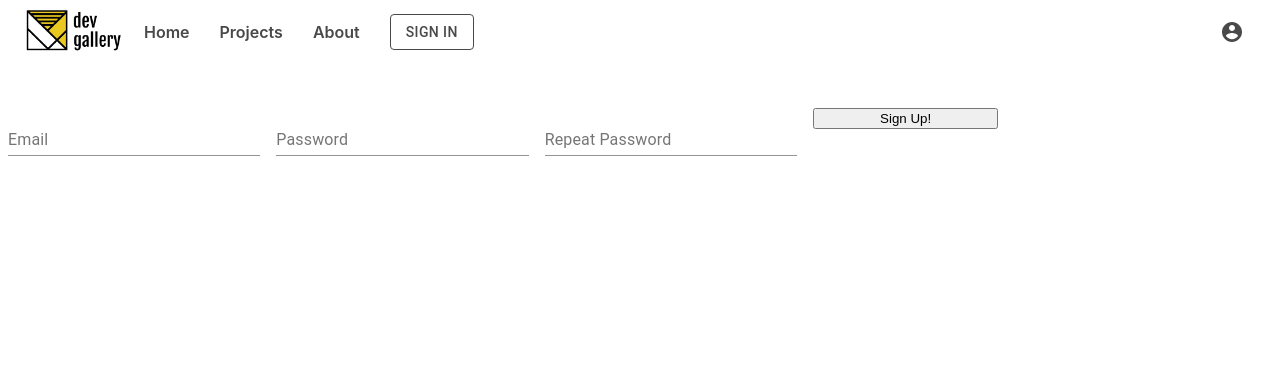
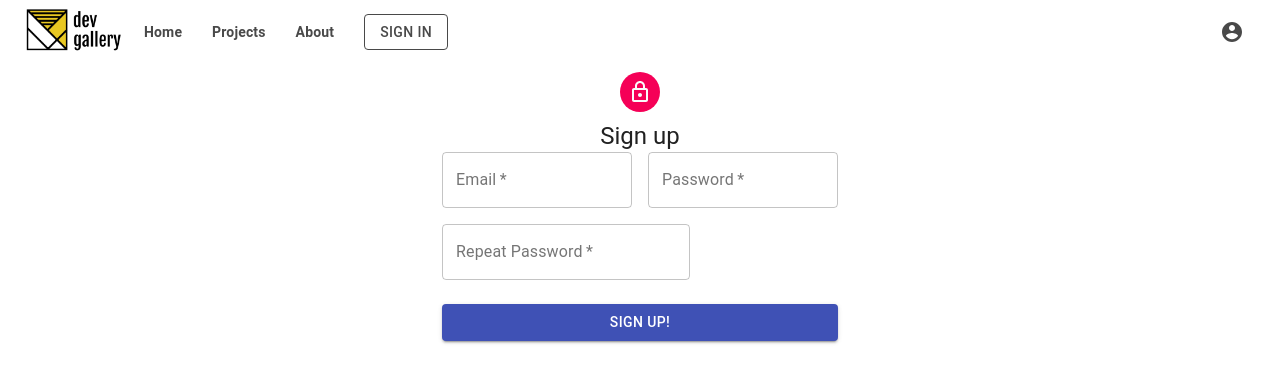
Before and after one commit to leelalaim/final-project, a React (Create React App) app in the folder final-project/frontend/: page /signup in a window 1280 px wide. Shown: the top 382 px of the page. Built offline with nearby package versions, Linux system fonts and the light colour scheme.

Commit message:
added material ui styling to the sign up form and a link in the navbar to the sign up - everything's working

```diff
--- a/final-project/frontend/src/components/NavBar.jsx
+++ b/final-project/frontend/src/components/NavBar.jsx
@@ -76,6 +76,12 @@ const IconButtonStyle = styled(IconButton)`
 const Logo = styled.img`
   width: 100px;
   margin-right: 20px;
+`;
+
+const StyledMenuItem = styled(Link)`
+  text-decoration: none;
+  color: black;
+  padding: 10px;
 `;
 
 export const NavBar = () => {
@@ -172,7 +178,9 @@ export const NavBar = () => {
                 open={open}
                 onClose={handleClose}
               >
-                <MenuItem onClick={logOut}>Sign up</MenuItem>
+                <StyledMenuItem onClick={logOut} to="/signup">
+                  Sign up
+                </StyledMenuItem>
               </Menu>
             </div>
           </StyledToolbar>
--- a/final-project/frontend/src/pages/SignUp.jsx
+++ b/final-project/frontend/src/pages/SignUp.jsx
@@ -2,13 +2,26 @@
 import React from "react";
 import { useState } from "react";
 import { useDispatch, useSelector } from "react-redux";
+
 // import { Link } from "react-router-dom";
 
 import styled from "styled-components/macro";
+// import "./styles.css";
 
 // Material UI
 import { makeStyles } from "@material-ui/core/styles";
 import TextField from "@material-ui/core/TextField";
+import Avatar from "@material-ui/core/Avatar";
+import Button from "@material-ui/core/Button";
+import CssBaseline from "@material-ui/core/CssBaseline";
+// import FormControlLabel from "@material-ui/core/FormControlLabel";
+// import Checkbox from "@material-ui/core/Checkbox";
+// import Link from "@material-ui/core/Link";
+import Grid from "@material-ui/core/Grid";
+// import Box from "@material-ui/core/Box";
+import LockOutlinedIcon from "@material-ui/icons/LockOutlined";
+import Typography from "@material-ui/core/Typography";
+import Container from "@material-ui/core/Container";
 
 // React Toastify
 import { ToastContainer, toast } from "react-toastify";
@@ -18,19 +31,10 @@ import "react-toastify/dist/ReactToastify.css";
 import { fetchSignUp } from "../reducers/user";
 import { user } from "reducers/user";
 
-const useStyles = makeStyles((theme) => ({
-  root: {
-    "& > *": {
-      margin: theme.spacing(1),
-      width: "25ch",
-    },
-  },
-}));
-
-const SignUpForm = styled.section`
-  height: 100vh;
-  margin-top: 100px;
-`;
+// const SignUpForm = styled.section`
+//   height: 100vh;
+//   margin-top: 100px;
+// `;
 
 // const Button = styled.button`
 //   background-color: #f5c81e;
@@ -54,6 +58,114 @@ const SignUpForm = styled.section`
 //   flex-direction: column;
 //   margin: 0 20px;
 // `;
+
+// export const SignUp = () => {
+//   const classes = useStyles();
+//   const dispatch = useDispatch();
+//   const [email, setEmail] = useState("");
+//   const [password, setPassword] = useState("");
+//   const [repeatPassword, setRepeatPassword] = useState("");
+//   let content;
+
+//   let errorMessage = useSelector((store) => store.user.errors);
+//   let emailRedux = useSelector((store) => store.user.email);
+
+//   const successToast = () => toast.success("You have successfully signed up!");
+
+//   const onFormSubmit = (e) => {
+//     e.preventDefault();
+//     if (password !== repeatPassword) {
+//       dispatch(
+//         user.actions.setErrors({
+//           errorCode: "The passwords do not match",
+//           message: "The passwords do not match",
+//         })
+//       );
+//     } else {
+//       dispatch(fetchSignUp(email, password));
+//     }
+//   };
+//   console.log(errorMessage);
+
+//   if (emailRedux === null) {
+//     content = (
+//       <SignUpForm>
+//         <form
+//           onSubmit={onFormSubmit}
+//           className={classes.root}
+//           noValidate
+//           autoComplete="off"
+//         >
+//           <TextField
+//             id="standard-basic"
+//             label="Email"
+//             value={email}
+//             onChange={(e) => setEmail(e.target.value)}
+//           />
+//           <TextField
+//             id="standard-basic"
+//             label="Password"
+//             type="password"
+//             value={password}
+//             onChange={(e) => setPassword(e.target.value)}
+//           />
+//           <TextField
+//             id="standard-basic"
+//             label="Repeat Password"
+//             type="password"
+//             value={repeatPassword}
+//             onChange={(e) => setRepeatPassword(e.target.value)}
+//           />
+//           {/* <ButtonLink to="/upload" onClick={successToast}> */}
+//           <button type="submit" onClick={successToast}>
+//             Sign Up!
+//           </button>
+//           {/* </ButtonLink> */}
+//           <ToastContainer />
+//         </form>
+//         <p>{errorMessage && errorMessage.errorCode}</p>
+//       </SignUpForm>
+//     );
+//   }
+//   return <>{content}</>;
+// };
+
+// const MadeWithLove = () => {
+//   return (
+//     <Typography variant="body2" color="textSecondary" align="center">
+//       {"Built with love by the "}
+//       <Link color="inherit" href="https://material-ui.com/">
+//         Material-UI
+//       </Link>
+//       {" team."}
+//     </Typography>
+//   );
+// };
+
+const useStyles = makeStyles((theme) => ({
+  "@global": {
+    body: {
+      backgroundColor: theme.palette.common.white,
+    },
+  },
+  paper: {
+    marginTop: theme.spacing(8),
+    display: "flex",
+    flexDirection: "column",
+    alignItems: "center",
+  },
+  avatar: {
+    margin: theme.spacing(1),
+    backgroundColor: theme.palette.secondary.main,
+  },
+  form: {
+    width: "100%", // Fix IE 11 issue.
+    marginTop: theme.spacing(3),
+  },
+  submit: {
+    margin: theme.spacing(3, 0, 2),
+  },
+}));
 
 export const SignUp = () => {
   const classes = useStyles();
@@ -85,59 +197,79 @@ export const SignUp = () => {
 
   if (emailRedux === null) {
     content = (
-      <SignUpForm>
+      <Container component="main" maxWidth="xs">
+        <CssBaseline />
+        <div className={classes.paper}>
+          <Avatar className={classes.avatar}>
+            <LockOutlinedIcon />
+          </Avatar>
+          <Typography component="h1" variant="h5">
+            Sign up
+          </Typography>
           <form
             onSubmit={onFormSubmit}
             className={classes.root}
             noValidate
             autoComplete="off"
           >
+            <Grid container spacing={2}>
+              <Grid item xs={12} sm={6}>
                 <TextField
+                  variant="outlined"
+                  required
+                  name="email"
                   id="standard-basic"
                   label="Email"
                   value={email}
+                  autoComplete="email"
                   onChange={(e) => setEmail(e.target.value)}
                 />
+              </Grid>
+              <Grid item xs={12} sm={6}>
                 <TextField
+                  variant="outlined"
+                  required
+                  name="password"
                   id="standard-basic"
                   label="Password"
                   type="password"
+                  autoComplete="password"
                   value={password}
                   onChange={(e) => setPassword(e.target.value)}
                 />
+              </Grid>
+              <Grid item xs={12}>
                 <TextField
+                  variant="outlined"
+                  required
+                  name="repeat password"
                   id="standard-basic"
                   label="Repeat Password"
                   type="password"
+                  autoComplete="repeat-password"
                   value={repeatPassword}
                   onChange={(e) => setRepeatPassword(e.target.value)}
                 />
-          {/* <ButtonLink to="/upload" onClick={successToast}> */}
-          <button type="submit" onClick={successToast}>
+              </Grid>
+            </Grid>
+            <Button
+              type="submit"
+              onClick={successToast}
+              fullWidth
+              variant="contained"
+              color="primary"
+              className={classes.submit}
+            >
               Sign Up!
-          </button>
-          {/* </ButtonLink> */}
-          <ToastContainer />
+            </Button>
+            {/* {emailRedux === null ? null : <ToastContainer />} */}
+            <Grid container justify="flex-end"></Grid>
           </form>
           <p>{errorMessage && errorMessage.errorCode}</p>
-      </SignUpForm>
+        </div>
+      </Container>
     );
   }
-  // else {
-  //   content = (
-  //     <Container>
-  //       <InnerContainer>
-  //         <h1>You have succesfully Signed Up!</h1>
-  //         <Link to={"/projects"}>
-  //           <p>Projects Page</p>
-  //         </Link>
-  //         <Link to={"/upload"}>
-  //           <p>Upload a projects</p>
-  //         </Link>
-  //       </InnerContainer>
-  //     </Container>
-  //   );
-  // }
 
   return <>{content}</>;
 };
```
Lines whose indentation alone changed are shown as unchanged.
